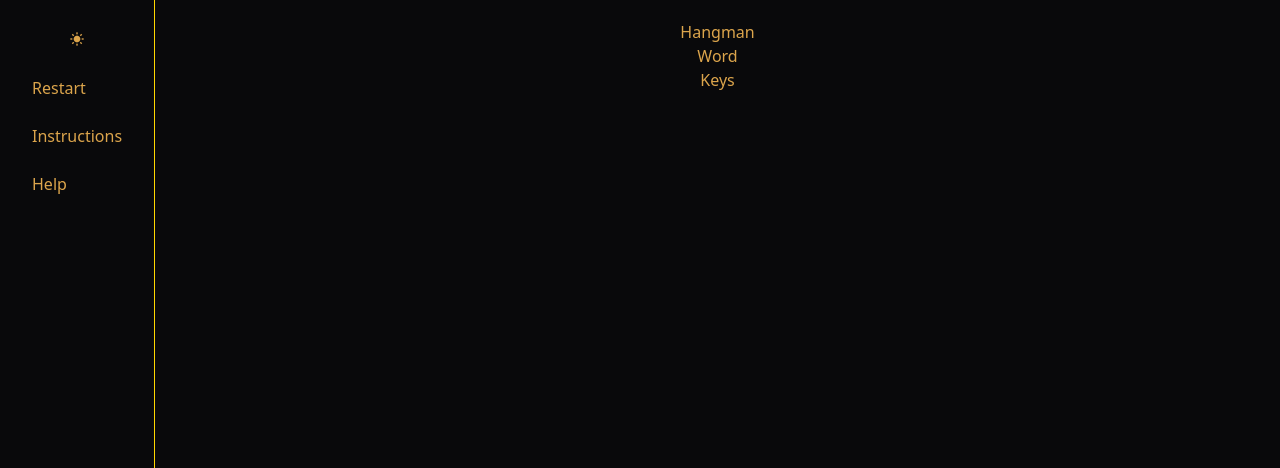
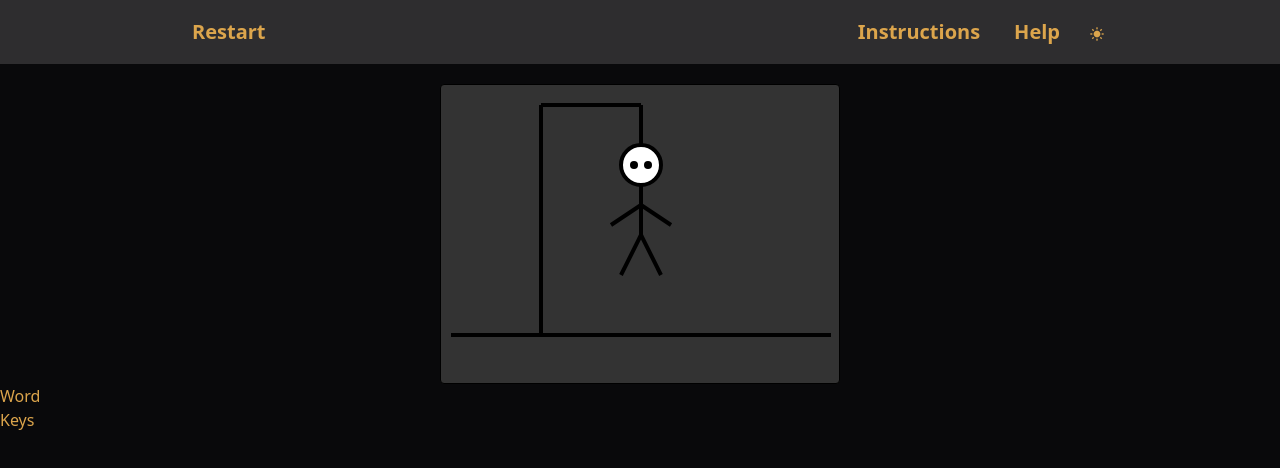
Before and after one commit to MrShifu01/hangman-game, a React (Create React App) app: page / in a window 1280 px wide. Shown: the top 468 px of the page. Built offline with nearby package versions, Linux system fonts and the light colour scheme.

Commit message:
redux working well, hangman svg is in

```diff
--- a/public/index.html
+++ b/public/index.html
@@ -26,7 +26,7 @@
     -->
     <link rel="stylesheet"
   href="https://unpkg.com/boxicons@latest/css/boxicons.min.css">
-    <title>React App</title>
+    <title>Hang on, man</title>
   </head>
   <body>
     <noscript>You need to enable JavaScript to run this app.</noscript>
--- /dev/null
+++ b/src/components/Figure.js
@@ -0,0 +1,38 @@
+const Figure = () => {
+
+  return (
+    <svg className="hangman-figure mt-5 rounded bg-primary-content" height="300" width="400">
+      <g id="body">
+        <g id="head">
+          <circle cx="200" cy="80" r="20" stroke="black" strokeWidth="4" fill="white" />
+          <g id="rEyes">
+            <circle cx="193" cy="80" r="4" />
+            <circle cx="207" cy="80" r="4" />
+          </g>
+          <g id="xEyes" className="hide">
+            <line x1="190" y1="78" x2="196" y2="84" />
+            <line x1="204" y1="78" x2="210" y2="84" />
+            <line x1="190" y1="84" x2="196" y2="78" />
+            <line x1="204" y1="84" x2="210" y2="78" />
+          </g>
+        </g>
+        <line x1="200" y1="100" x2="200" y2="150" />
+        <line id="armL" x1="200" y1="120" x2="170" y2="140" />
+        <line id="armR" x1="200" y1="120" x2="230" y2="140" />
+        <line id="legL" x1="200" y1="150" x2="180" y2="190" />
+        <line id="legR" x1="200" y1="150" x2="220" y2="190" />
+        <line x1="10" y1="250" x2="150" y2="250" />
+        <line id="door1" x1="150" y1="250" x2="200" y2="250" />
+        <line id="door2" x1="200" y1="250" x2="250" y2="250" />
+        <line x1="250" y1="250" x2="390" y2="250" />
+        <line x1="100" y1="250" x2="100" y2="20" />
+        <line x1="100" y1="20" x2="200" y2="20" />
+        <line id="rope" x1="200" y1="20" x2="200" y2="60" />
+      </g>
+    </svg>
+
+
+  )
+}
+
+export default Figure
--- a/src/components/Hangman.js
+++ /dev/null
@@ -1,9 +0,0 @@
-import React from 'react'
-
-function Hangman() {
-  return (
-    <div>Hangman</div>
-  )
-}
-
-export default Hangman
--- a/src/components/Help.js
+++ b/src/components/Help.js
@@ -3,7 +3,7 @@ import '../index.css'
 function Help() {
   return (
     <>
-        <div className="artboard artboard-horizontal phone-5 help-container">
+        <div className="help-container px-3 pt-5">
             <h1><strong>Help</strong></h1>
 
             <div className="flex flex-col w-full border-opacity-50">
@@ -11,22 +11,17 @@ function Help() {
             </div>
 
             <h3><strong>Frequently Asked Questions (FAQ)</strong></h3>
-            <p className='pb-3'>Q: Why is the hangman always hanging? Isn't that a bit extreme?
-A: We assure you, no hangmen were harmed in the making of this game. It's just a clever name for a classic word-guessing adventure!</p>
-            <p className='pb-3'>Q: Can I bribe the hangman to give me some hints?
-A: Sorry, but the hangman has a strict no-bribery policy. However, we'll provide you with tips and tricks to outsmart him!</p>
-            <p className='pb-3'>Q: Is it true that using funny words increases my chances of winning?
-A: Well, funny words might make you laugh, but they won't necessarily make you a hangman champion. Focus on guessing the right letters instead!</p>
+            <p className='pb-3'>Q: Why is the hangman always hanging? Isn't that a bit extreme? A: We assure you, no hangmen were harmed in the making of this game. It's just a clever name for a classic word-guessing adventure!</p>
+            <p className='pb-3'>Q: Can I bribe the hangman to give me some hints? A: Sorry, but the hangman has a strict no-bribery policy. However, we'll provide you with tips and tricks to outsmart him!</p>
+            <p className='pb-3'>Q: Is it true that using funny words increases my chances of winning? A: Well, funny words might make you laugh, but they won't necessarily make you a hangman champion. Focus on guessing the right letters instead!</p>
 
             <div className="flex flex-col w-full border-opacity-50">
                 <div className="divider"></div>
             </div>
 
             <h3><strong>Troubleshooting</strong></h3>
-            <p className='pb-3'>Problem: I can't figure out the word, and it's driving me bonkers!
-Solution: Take a break, grab a clown wig, and embrace the silliness. Laughter can sometimes unlock your brain's hidden word-guessing superpowers!</p>
-            <p className='pb-3'>Problem: My hangman drawing skills are downright hilarious (in a bad way).
-Solution: Fear not, artistically challenged friend! Embrace the abstract hangman style and turn it into a masterpiece. Who said stick figures can't be fashionable?</p>
+            <p className='pb-3'>Problem: I can't figure out the word, and it's driving me bonkers! Solution: Take a break, grab a clown wig, and embrace the silliness. Laughter can sometimes unlock your brain's hidden word-guessing superpowers!</p>
+            <p className='pb-3'>Problem: My hangman drawing skills are downright hilarious (in a bad way). Solution: Fear not, artistically challenged friend! Embrace the abstract hangman style and turn it into a masterpiece. Who said stick figures can't be fashionable?</p>
 
             <div className="flex flex-col w-full border-opacity-50">
                 <div className="divider"></div>
--- a/src/components/Instructions.js
+++ b/src/components/Instructions.js
@@ -3,7 +3,7 @@ import '../index.css'
 function Instructions() {
   return (
     <>
-        <div className="artboard artboard-horizontal phone-5 instructions-container">
+        <div className="instructions-container px-3 pt-5">
             <h1><strong>Instructions</strong></h1>
             <div className="flex flex-col w-full border-opacity-50">
                 <div className="divider"></div>
--- a/src/components/MainScreen.js
+++ b/src/components/MainScreen.js
@@ -1,12 +1,12 @@
 import '../index.css'
-import Hangman from './Hangman'
+import Figure from './Figure'
 import Keys from './Keys'
 import Word from './Word'
 
 function MainScreen() {
   return (
     <>
-        <Hangman/>
+        <Figure/>
         <Word/>
         <Keys/>
     </>
--- a/src/components/Navigation.js
+++ b/src/components/Navigation.js
@@ -0,0 +1,58 @@
+import ThemeSwitcher from "./ThemeSwitch"
+import { useDispatch } from 'react-redux'
+import { toggleInstructions, toggleHelp } from "../store/navigation"
+
+function Navigation() {
+
+    const dispatch = useDispatch()
+
+    const handleRestart = () => {
+        window.location.reload()
+      }
+
+      const handleInstructions = (e) => {
+        e.preventDefault()
+        dispatch(toggleInstructions())
+      }
+
+      const handleHelp = (e) => {
+        e.preventDefault()
+        dispatch(toggleHelp())
+      }
+
+  return (
+    <>
+      <div className="navbar bg-base-300">
+        <div className="nav-content flex justify-between">
+          <div className="left-nav">
+            <a href="/" className="btn btn-ghost normal-case text-xl">
+              <button onClick={handleRestart}>Restart</button>
+            </a>
+          </div>
+
+          <div className="right-nav flex items-center">
+            <ul className="flex">
+              <li>
+                <a href="/" className="btn btn-ghost normal-case text-xl">
+                <button onClick={handleInstructions}>Instructions</button>
+                </a>
+              </li>
+              <li>
+                <a href="/" className="btn btn-ghost normal-case text-xl">
+                  <button onClick={handleHelp}>
+                    Help
+                  </button>
+                </a>
+              </li>
+            </ul>
+            <div className="mt-3 ml-3">
+              <ThemeSwitcher />
+            </div>
+          </div>
+        </div>
+      </div>
+    </>
+  )
+}
+
+export default Navigation
--- a/src/index.css
+++ b/src/index.css
@@ -20,25 +20,43 @@ body {
     color: white;
 }
 
-.landing-button {
-
-}
-
 .play-icon {
     font-size: 2rem;
 }
 
-/* SideBar Styling */
+/* Navbar Styling */
 
-.sidebar-menu {
-    border-right: 1px solid gold;
+.navbar {
+    width: 100%;
 }
 
-/* Instructions Styling */
+.nav-content {
+    width: 90%;
+    max-width: 930px;
+    margin: 0 auto;
+}
 
-.instructions-container,
-.help-container {
-    display: flex;
-    align-items: start;
-    flex-direction: column;
+/* HELP SECTION */
+
+.help-container,
+.instructions-container {
+    width: 90%;
+    max-width: 930px;
+    margin: 0 auto;
 }
+
+/* HANGMAN */
+
+svg {
+    margin: 0 auto;
+    border: 1px solid black;
+  }
+
+  line {
+    stroke: black;
+    stroke-width: 4;
+  }
+
+  .hide {
+    visibility: hidden;
+  }
--- a/src/pages/Home.js
+++ b/src/pages/Home.js
@@ -1,56 +1,21 @@
 import '../index.css'
-import ThemeSwitcher from '../components/ThemeSwitch'
 import Instructions from '../components/Instructions'
-import { useState } from 'react'
 import MainScreen from '../components/MainScreen'
 import Help from '../components/Help'
+import Navigation from '../components/Navigation'
+import { useSelector} from 'react-redux'
 
 function Home() {
-  const [showInstructions, setShowInstructions] = useState(false)
-  const [help, setHelp] = useState(false)
 
-  const handleRestart = (e) => {
-    e.preventDefault()
-    setHelp(false)
-    setShowInstructions(false)
-  }
-
-  const handleShowInstructions = (e) => {
-    e.preventDefault()
-    setShowInstructions(!showInstructions)
-    setHelp(false)
-  }
-
-  const handleHelp = (e) => {
-    e.preventDefault()
-    setHelp(!help)
-    setShowInstructions(false)
-  }
+  const instructions = useSelector((state) => state.navigation.instructions)
+  const help = useSelector((state) => state.navigation.help)
 
   return (
     <>
-      <div className="drawer drawer-mobile">
-        <input id="my-drawer-2" type="checkbox" className="drawer-toggle" />
-        <div className="drawer-content flex flex-col items-center justify-start pt-5">
-          {/* Page content here */}
-
-          {showInstructions && !help && <Instructions />}
-          {help && !showInstructions && <Help />}
-          {!showInstructions && !help && <MainScreen />}
-
-          <label htmlFor="my-drawer-2" className="btn btn-primary drawer-button lg:hidden"><i className='bx bx-menu'></i></label>
-        </div>
-        <div className="drawer-side">
-          <label htmlFor="my-drawer-2" className="drawer-overlay"></label>
-          <ul className="menu p-4 w-50 bg-base-100 text-base-content sidebar-menu">
-            {/* Sidebar content here */}
-            <li><ThemeSwitcher /></li>
-            <li><button onClick={handleRestart}>Restart</button></li>
-            <li><button onClick={handleShowInstructions}>Instructions</button></li>
-            <li><button onClick={handleHelp}>Help</button></li>
-          </ul>
-        </div>
-      </div>
+      <Navigation />
+          {instructions && !help && <Instructions />}
+          {help && !instructions && <Help />}
+          {!instructions && !help && <MainScreen />}
     </>
   )
 }
--- a/src/store/hangman.js
+++ /dev/null
@@ -1,16 +0,0 @@
-import { createSlice } from "@reduxjs/toolkit";
-
-export const hangmanSlice = createSlice({
-    name: "hangman",
-    initialState: {
-
-    },
-
-    reducers: {
-
-    },
-})
-
-export const {} = hangmanSlice.actions
-
-export default hangmanSlice.reducer
--- /dev/null
+++ b/src/store/navigation.js
@@ -0,0 +1,26 @@
+import { createSlice } from "@reduxjs/toolkit";
+
+export const navigationSlice = createSlice({
+
+    name: "navigation",
+    initialState: {
+        instructions: false,
+        help: false
+    },
+
+    reducers: {
+        toggleInstructions: (state) => {
+            state.instructions = !state.instructions
+            state.help = false
+        },
+
+        toggleHelp: (state) => {
+            state.help = !state.help
+            state.instructions = false
+        }
+    },
+})
+
+export const {toggleInstructions, toggleHelp} = navigationSlice.actions
+
+export default navigationSlice.reducer
--- a/src/store/store.js
+++ b/src/store/store.js
@@ -1,8 +1,8 @@
 import { configureStore } from "@reduxjs/toolkit";
-import hangmanReducer from './hangman'
+import navigationReducer from "./navigation";
 
 export default configureStore ({
     reducer: {
-        hangman: hangmanReducer
+        navigation: navigationReducer,
     }
 })
```
Also changed, not shown: public/assets/icons/Rope.png (added), public/assets/icons/Stickman.png (added).
